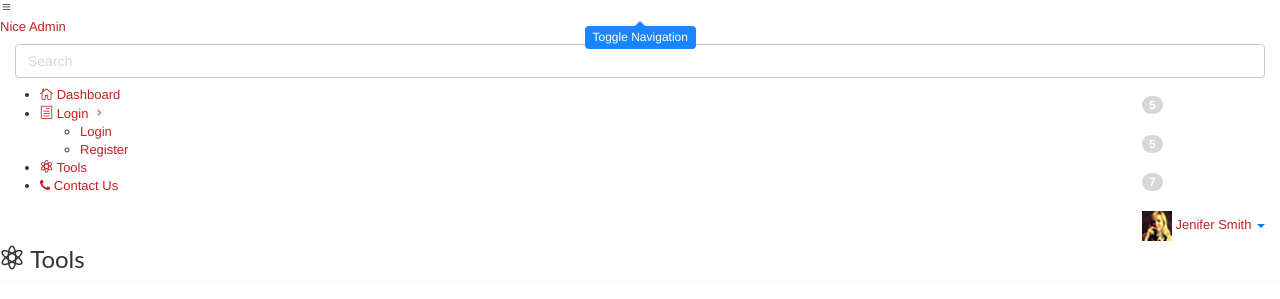
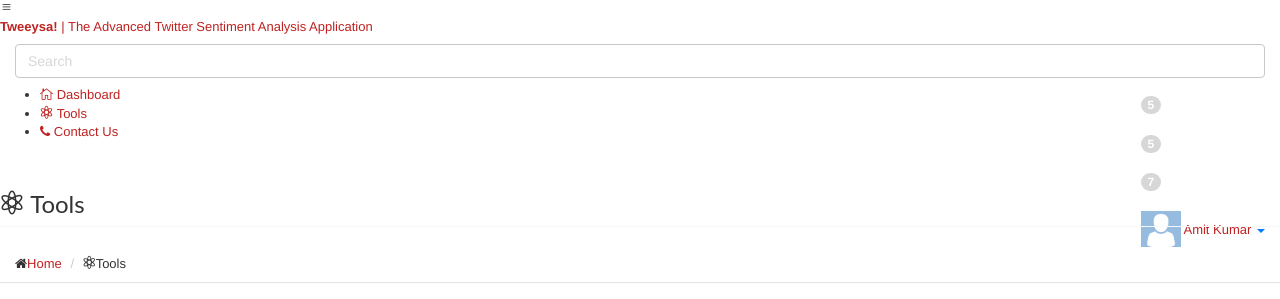
Before and after one commit to deluminators/Tweeysa, a plain HTML site: page frontend/location-analysis.html in a window 1280 px wide. Shown: the top 299 px of the page. Drawn offline with Linux system fonts and the light colour scheme; files that its build step writes are made by us from their sources.

Commit message:
Update location-analysis.html

```diff
--- a/frontend/location-analysis.html
+++ b/frontend/location-analysis.html
@@ -49,7 +49,7 @@
       </div>
 
       <!--logo start-->
-      <a href="index.html" class="logo">Nice <span class="lite">Admin</span></a>
+      <a href="index.html" class="logo"><strong>Tweeysa! </strong><span class="lite">| The Advanced Twitter Sentiment Analysis Application</span></a>
       <!--logo end-->
 
       <div class="nav search-row" id="top_menu">
@@ -268,9 +268,9 @@
           <li class="dropdown">
             <a data-toggle="dropdown" class="dropdown-toggle" href="#">
                             <span class="profile-ava">
-                                <img alt="" src="img/avatar1_small.jpg">
+                                <img alt="Profile Image" src="img/index.png" style="height: 40px; width:40px;">
                             </span>
-                            <span class="username">Jenifer Smith</span>
+                            <span class="username">Amit Kumar</span>
                             <b class="caret"></b>
                         </a>
             <ul class="dropdown-menu extended logout">
@@ -279,13 +279,13 @@
                 <a href="#"><i class="icon_profile"></i> My Profile</a>
               </li>
               <li>
-                <a href="#"><i class="icon_mail_alt"></i> My Inbox</a>
+                <a href="#"><i class="icon_mail_alt"></i> My Reports</a>
               </li>
               <li>
-                <a href="#"><i class="icon_clock_alt"></i> Timeline</a>
+                <a href="#"><i class="icon_clock_alt"></i> History</a>
               </li>
               <li>
-                <a href="#"><i class="icon_chat_alt"></i> Chats</a>
+                <a href="#"><i class="icon_chat_alt"></i>Report/Redressals</a>
               </li>
               <li>
                 <a href="login.html"><i class="icon_key_alt"></i> Log Out</a>
@@ -294,7 +294,7 @@
                 <a href="documentation.html"><i class="icon_key_alt"></i> Documentation</a>
               </li>
               <li>
-                <a href="documentation.html"><i class="icon_key_alt"></i> Documentation</a>
+
               </li>
             </ul>
           </li>
@@ -310,23 +310,13 @@
       <div id="sidebar" class="nav-collapse ">
         <!-- sidebar menu start-->
         <ul class="sidebar-menu">
-          <li class="">
+          <li class="active">
             <a class="" href="index.html">
                           <i class="icon_house_alt"></i>
                           <span>Dashboard</span>
                       </a>
           </li>
-          <li class="sub-menu">
-            <a href="javascript:;" class="">
-                          <i class="icon_document_alt"></i>
-                          <span>Login</span>
-                          <span class="menu-arrow arrow_carrot-right"></span>
-                      </a>
-            <ul class="sub">
-              <li><a class="" href="login.html">Login</a></li>
-              <li><a class="" href="login.html">Register</a></li>
-            </ul>
-          </li>
+
 
           <li>
             <a class="" href="widgets.html">
@@ -334,7 +324,6 @@
                           <span>Tools</span>
                       </a>
           </li>
-
 
           <li>
             <a class="" href="contact.html">
```
